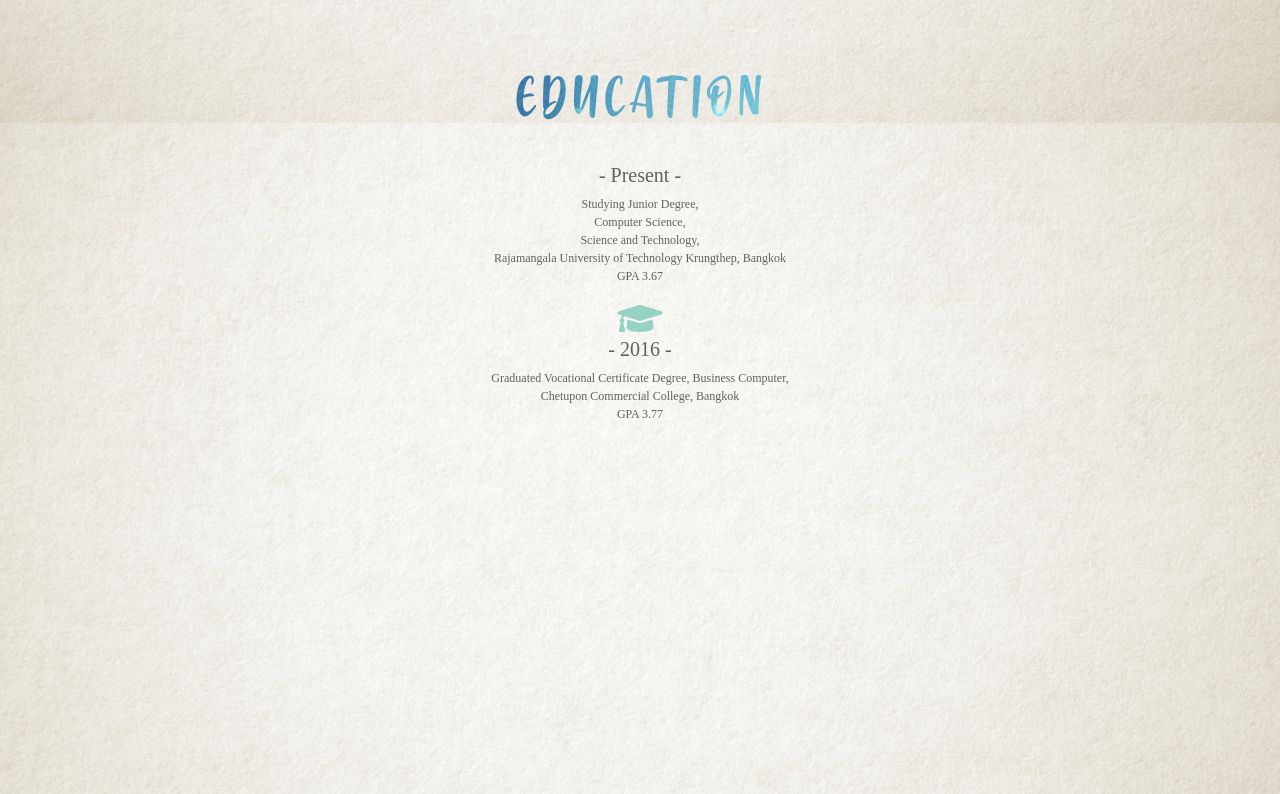
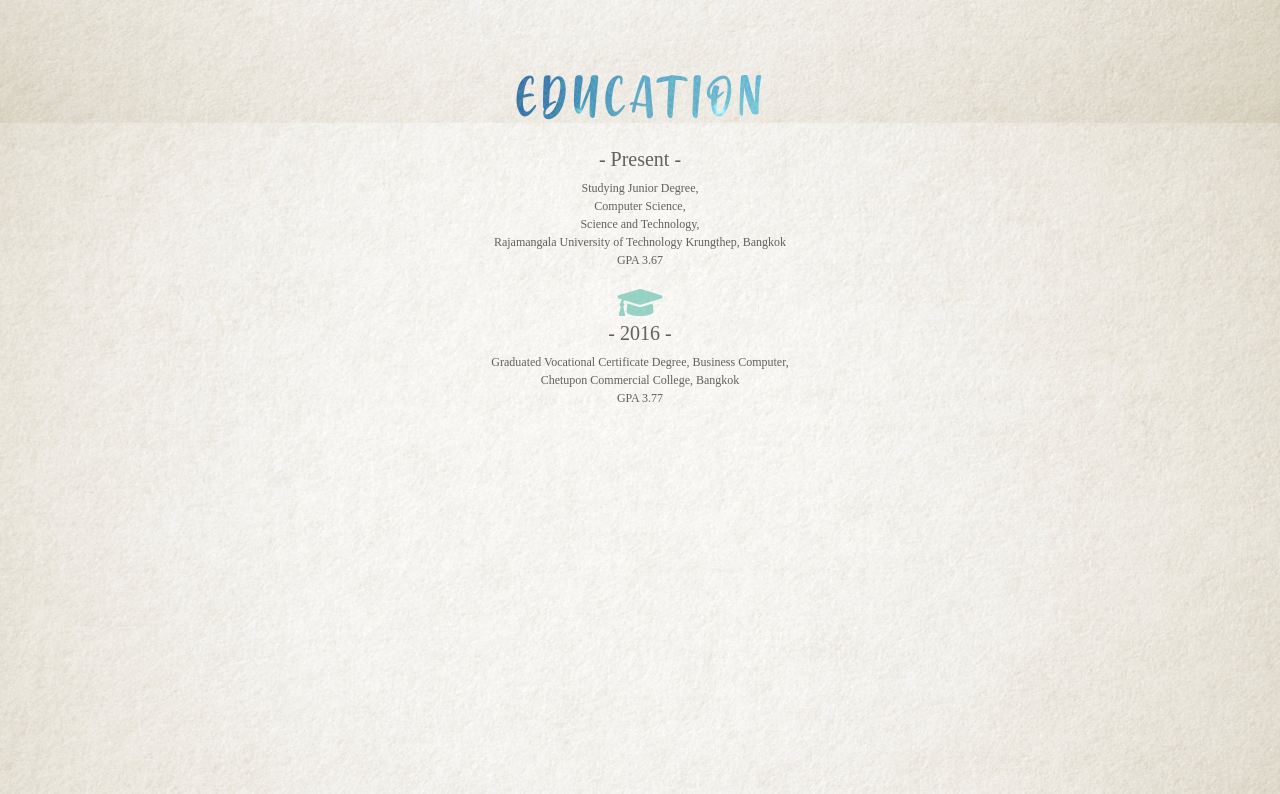
Before and after one commit to MYBBSTYLE/mybbstyle.github.io, a plain HTML site: page index.html in a window 1280 px wide. Shown: the part 1584-2378 px from the top of the page. Drawn offline with Linux system fonts and the light colour scheme; a web font is replaced by a local one.

Commit message:
Update main.css

```diff
--- a/css/main.css
+++ b/css/main.css
@@ -53,6 +53,7 @@
      #green {
          left: 0%;
          z-index: -1!important;
+
      }
 
      .text-center {
@@ -85,7 +86,7 @@
          text-align: center;
          font-family: 'myFontContent';
          position: relative;
-         top: -3%;
+         top: -5%;
      }
 
      .linetopL, .linetopR, .lineL, .lineR, .linebottomL, .linebottomR {
@@ -293,7 +294,9 @@
          text-decoration: none;
          overflow-x: hidden;
          letter-spacing: 3px;
+
      }
+     .nav-pane a:hover {text-shadow: 0 0 5px #616161;}
 
      .nav-pane {
          position: fixed;
```
